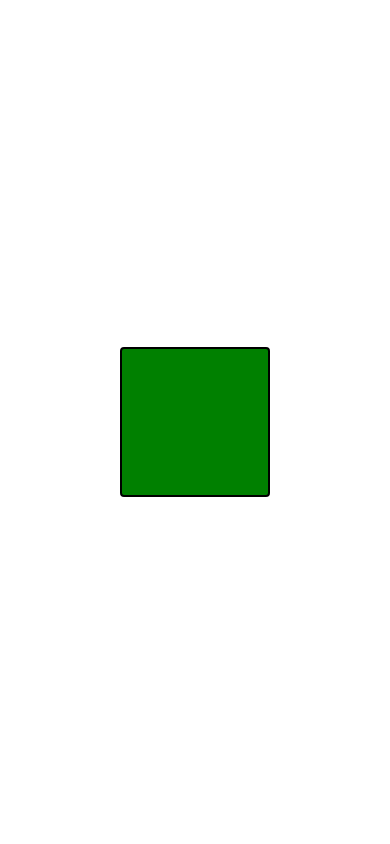
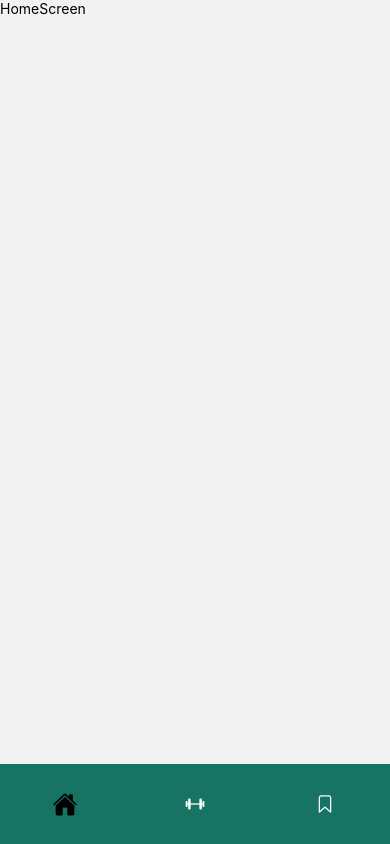
Before and after one commit to andrei-0000/GymIOS, a React Native app: screen /Home in a window 390 px wide. Built offline with nearby package versions, Linux system fonts and the light colour scheme.

Commit message:
tab navigator + theme colors

```diff
--- a/App.tsx
+++ b/App.tsx
@@ -1,12 +1,24 @@
 import { StatusBar } from 'expo-status-bar';
 import { StyleSheet, Text, View } from 'react-native';
+import { NavigationContainer } from '@react-navigation/native'
+import { createNativeStackNavigator } from '@react-navigation/native-stack';
+import HomeScreen from './screens/HomeScreen';
+import TrainingScreen from './screens/TrainingScreen';
+import HistoryScreen from './screens/HistoryScreen';
+import TabNavigator from './navigators/TabNavigator';
+
+const Stack = createNativeStackNavigator();
 
 export default function App() {
   return (
-    <View style={styles.container}>
-      <View style={styles.boxy}></View>
-      <StatusBar style="auto" />
-    </View>
+    <NavigationContainer>
+      <Stack.Navigator screenOptions={{headerShown: false}}>
+        <Stack.Screen name='Tab' component={TabNavigator} options={{animation: 'slide_from_bottom'}}></Stack.Screen>
+        <Stack.Screen name='Home' component={HomeScreen} options={{animation: 'slide_from_bottom'}}></Stack.Screen>
+        <Stack.Screen name='History' component={HistoryScreen} options={{animation: 'slide_from_bottom'}}></Stack.Screen>
+        <Stack.Screen name='Training' component={TrainingScreen} options={{animation: 'slide_from_bottom'}}></Stack.Screen>
+      </Stack.Navigator>
+    </NavigationContainer>
   );
 }
 
--- /dev/null
+++ b/navigators/TabNavigator.tsx
@@ -0,0 +1,46 @@
+import { StyleSheet, Text, View } from 'react-native'
+import React from 'react'
+import { createBottomTabNavigator } from '@react-navigation/bottom-tabs'
+import HomeScreen from '../screens/HomeScreen';
+import TrainingScreen from '../screens/TrainingScreen';
+import HistoryScreen from '../screens/HistoryScreen';
+import { COLORS } from '../theme/theme';
+import Ionicons from '@expo/vector-icons/Ionicons';
+import { Colors } from 'react-native/Libraries/NewAppScreen';
+
+const Tab = createBottomTabNavigator();
+
+const TabNavigator = () => {
+  return (
+    <Tab.Navigator screenOptions={{headerShown: false, tabBarHideOnKeyboard: true, tabBarShowLabel: false, tabBarStyle: styles.tabBarStyle}}>
+        <Tab.Screen name="Home" component={HomeScreen} options={{
+          tabBarIcon: ({focused, color, size}) => (
+            <Ionicons name={focused ? 'home' : 'home-outline'} size={focused ? 25 : 20} color={focused ? "black" : "white"}/>
+          )
+        }}></Tab.Screen>
+        <Tab.Screen name="Training" component={TrainingScreen} options={{
+          tabBarIcon: ({focused, color, size}) => (
+            <Ionicons name={focused ? 'barbell' : 'barbell-outline'} size={focused ? 25 : 20} color={focused ? "black" : "white"}/>
+          )
+        }}></Tab.Screen>
+        <Tab.Screen name="History" component={HistoryScreen} options={{
+          tabBarIcon: ({focused, color, size}) => (
+            <Ionicons name={focused ? 'bookmark' : 'bookmark-outline'} size={focused ? 25 : 20} color={focused ? "black" : "white"}/>
+          )
+        }}></Tab.Screen>
+    </Tab.Navigator>
+  )
+}
+
+export default TabNavigator
+
+const styles = StyleSheet.create({
+    tabBarStyle: {
+        height: 80,
+        position: 'absolute',
+        backgroundColor: COLORS.seaBlue,
+        borderTopWidth: 0,
+        elevation: 0,
+        borderTopColor: 'transparent',
+    }
+})
--- /dev/null
+++ b/screens/HistoryScreen.tsx
@@ -0,0 +1,14 @@
+import { StyleSheet, Text, View } from 'react-native'
+import React from 'react'
+
+const HistoryScreen = () => {
+  return (
+    <View>
+      <Text>HistoryScreen</Text>
+    </View>
+  )
+}
+
+const styles = StyleSheet.create({})
+
+export default HistoryScreen
--- /dev/null
+++ b/screens/HomeScreen.tsx
@@ -0,0 +1,14 @@
+import { StyleSheet, Text, View } from 'react-native'
+import React from 'react'
+
+const HomeScreen = () => {
+  return (
+    <View>
+      <Text>HomeScreen</Text>
+    </View>
+  )
+}
+
+const styles = StyleSheet.create({})
+
+export default HomeScreen
--- /dev/null
+++ b/screens/TrainingScreen.tsx
@@ -0,0 +1,14 @@
+import { StyleSheet, Text, View } from 'react-native'
+import React from 'react'
+
+const TrainingScreen = () => {
+  return (
+    <View>
+      <Text>TrainingScreen</Text>
+    </View>
+  )
+}
+
+const styles = StyleSheet.create({})
+
+export default TrainingScreen
--- /dev/null
+++ b/theme/theme.ts
@@ -0,0 +1,7 @@
+export const COLORS = {
+    seaBlue: '#177364',
+    lightBlue: '#1961b2',
+    skyBlue: '#c8daf2',
+    lakeBlue: '#95bfe7',
+    red: '#c0060e'
+}
```
